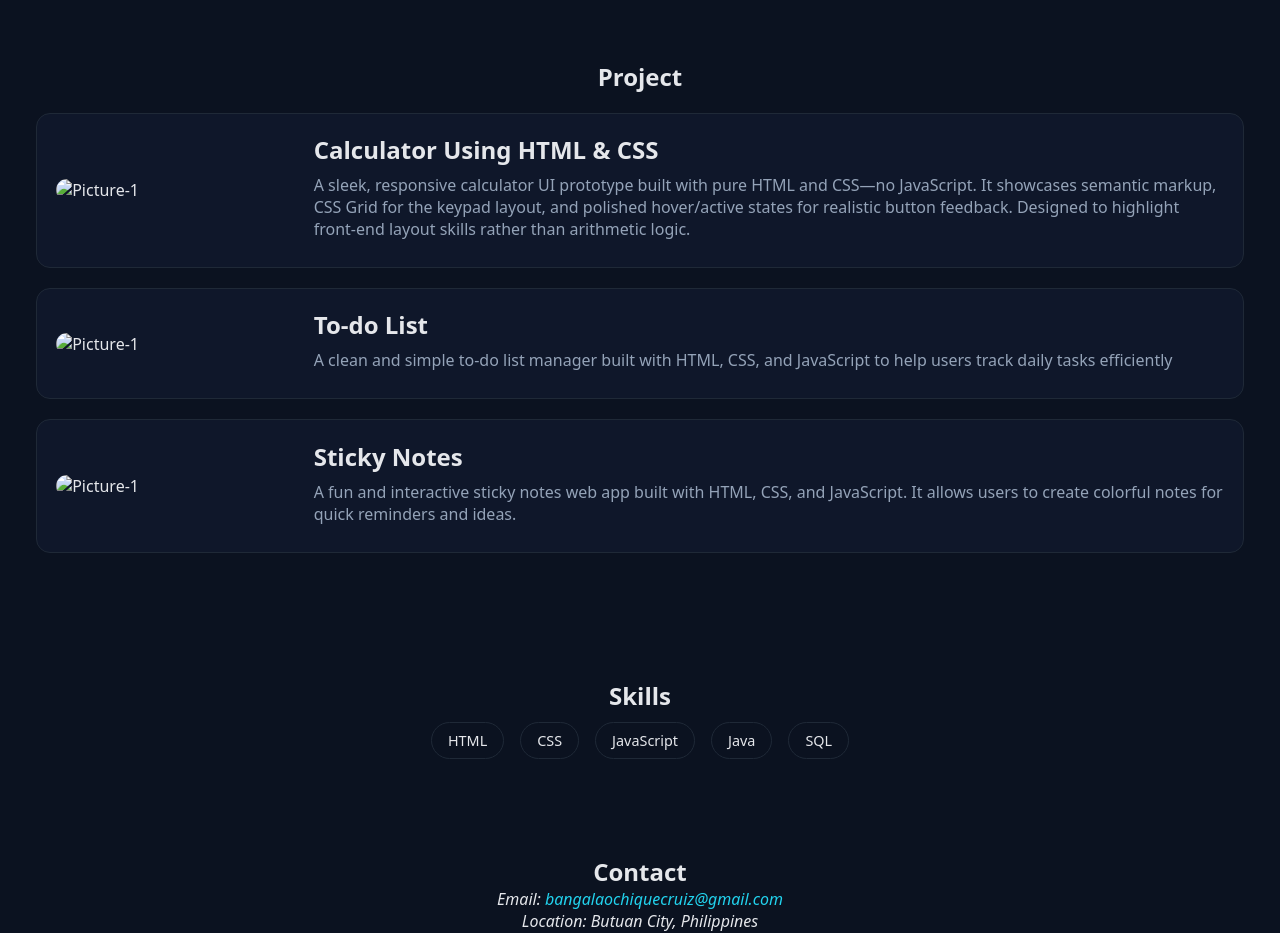
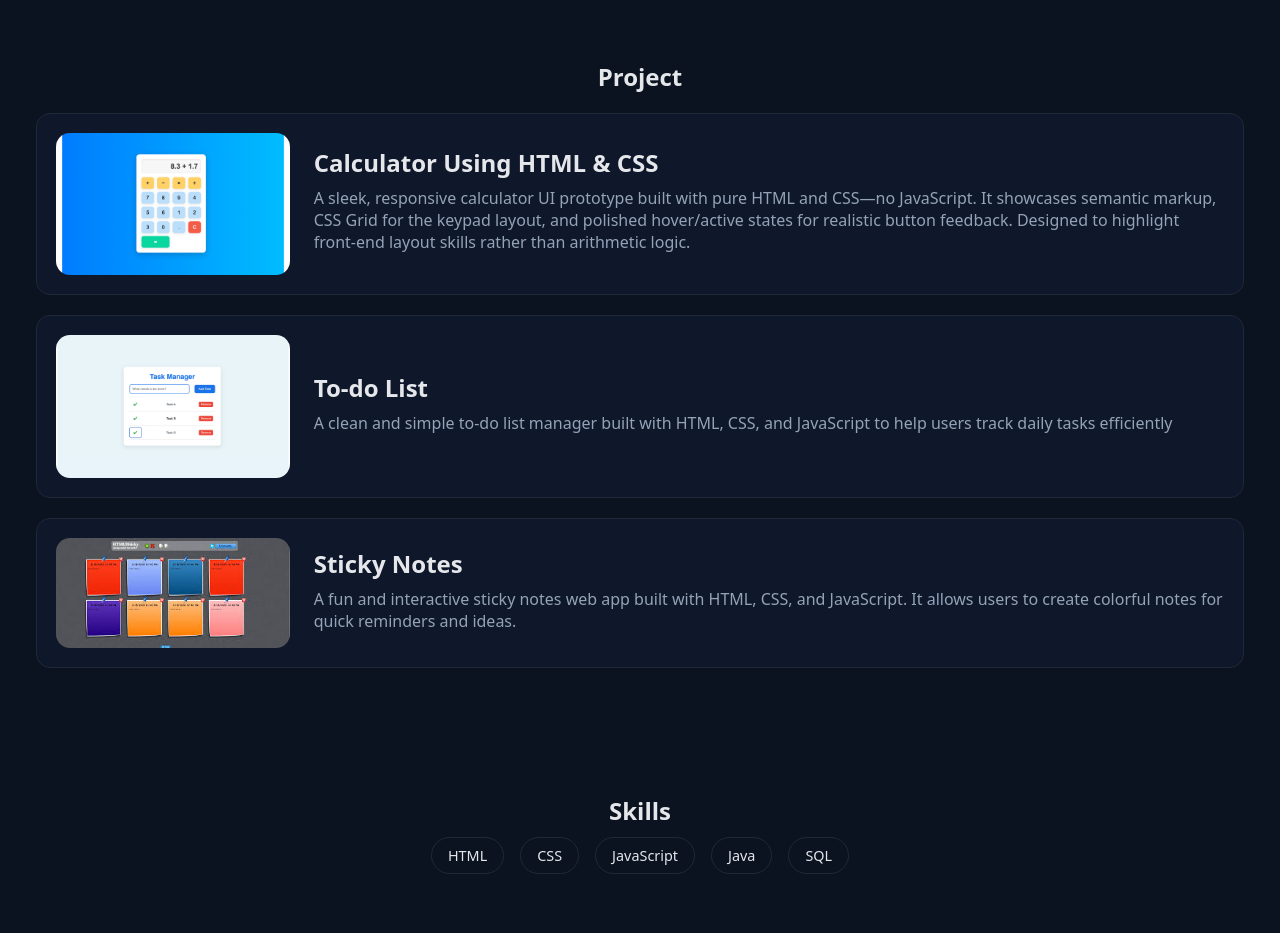
Before and after one commit to bangalaochiquecruiz-dot/ITE18, a website: page index.html in a window 1280 px wide. Shown: the part 920-1853 px from the top of the page. Drawn offline with Linux system fonts and the light colour scheme; the site is published under a folder, as on GitHub Pages, so addresses that start at the root find nothing.

Commit message:
updated version

```diff
--- a/index.html
+++ b/index.html
@@ -74,7 +74,7 @@
           <button id="add-project-btn">Add Project</button>
           <div class="cards">
             <article class="card">
-              <img src="/uploads/simple-calculator.webp" alt="Picture-1" />
+              <img src="uploads/simple-calculator.webp" alt="Picture-1" />
               <div class="card-body">
                 <h3>Calculator Using HTML & CSS</h3>
                 <p>
@@ -90,7 +90,7 @@
 
           <div class="cards">
             <article class="card">
-              <img src="/uploads/to-do-list-app.webp" alt="Picture-1" />
+              <img src="uploads/to-do-list-app.webp" alt="Picture-1" />
               <div class="card-body">
                 <h3>To-do List</h3>
                 <p>
@@ -103,7 +103,7 @@
 
           <div class="cards">
             <article class="card">
-              <img src="/uploads/sticky-notes.jpg" alt="Picture-1" />
+              <img src="uploads/sticky-notes.jpg" alt="Picture-1" />
               <div class="card-body">
                 <h3>Sticky Notes</h3>
                 <p>
```
